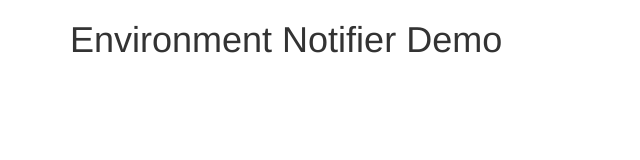
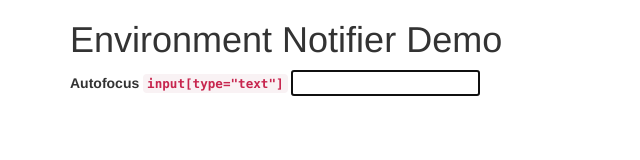
Before and after one commit to jrusbatch/environment-notifier, a website built with webpack: page demo/index.html in a window 1280 px wide. Shown: the whole page, without its empty margins (0-640 px from the left). Built offline with nearby package versions, Linux system fonts and the light colour scheme.

Commit message:
Add input[type="text"] with autofocus

```diff
--- a/demo/index.html
+++ b/demo/index.html
@@ -7,6 +7,10 @@
   <body>
     <div class="container">
       <h1>Environment Notifier Demo</h1>
+      <form>
+        <label for="input-autofocus">Autofocus <code>input[type="text"]</code></label>
+        <input id="input-autofocus" type="text" autofocus />
+      </form>
     </div>
     <div id="environment-notifier-container">
     </div>
```
